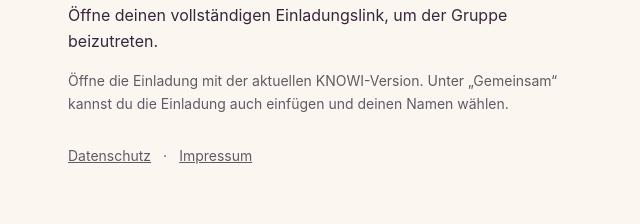
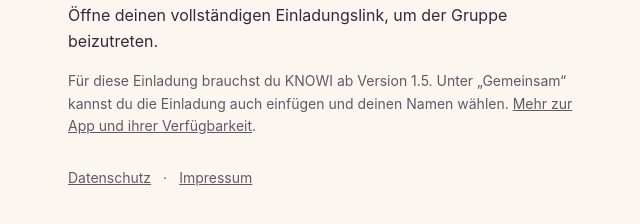
Before and after one commit to Mantschuri/jm-apps-web, a plain HTML site: page knowi/gruppe/index.html in a window 1280 px wide. Shown: the part 250-474 px from the top of the page, without its empty margins (312-952 px from the left). Drawn offline with Linux system fonts and the light colour scheme.

Commit message:
Clarify required KNOWI version for group invitations

```diff
--- a/knowi/gruppe/index.html
+++ b/knowi/gruppe/index.html
@@ -23,6 +23,6 @@
 <p id="copy-status" role="status" aria-live="polite"></p>
 <details><summary>Name und Passwort anzeigen</summary><p class="caption">Gruppenname</p><p id="visible-name"></p><p class="caption">Passwort</p><p id="password"></p></details>
 </section>
-<p class="hint">Öffne die Einladung mit der aktuellen KNOWI-Version. Unter „Gemeinsam“ kannst du die Einladung auch einfügen und deinen Namen wählen.</p>
+<p class="hint">Für diese Einladung brauchst du KNOWI ab Version 1.5. Unter „Gemeinsam“ kannst du die Einladung auch einfügen und deinen Namen wählen. <a href="/knowi/">Mehr zur App und ihrer Verfügbarkeit</a>.</p>
 <footer><a href="https://jm-apps.de/privacy/">Datenschutz</a><span>·</span><a href="https://jm-apps.de/imprint/">Impressum</a></footer>
 </main></body></html>
```
